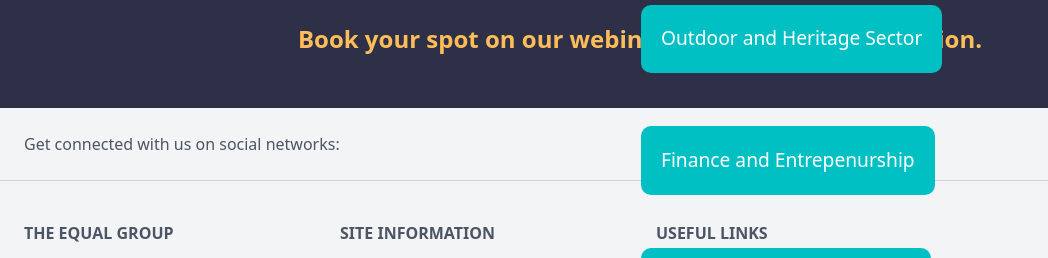
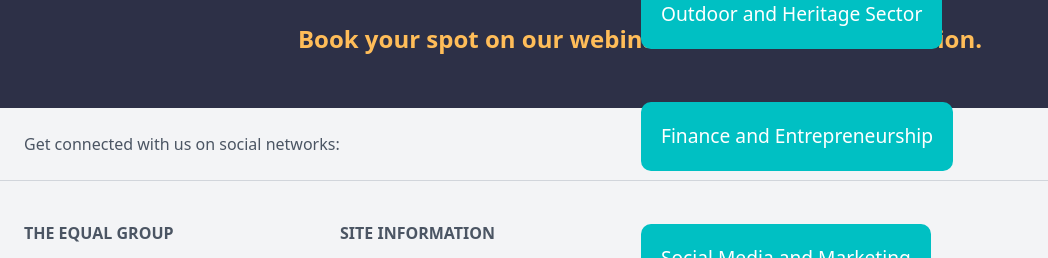
Before and after one commit to arjunkhakh/The-Equal-Group-Webinar-Redesign-Page, a plain HTML site: page index.html in a window 1280 px wide. Shown: the part 440-698 px from the top of the page, 0-1048 px from the left. Drawn offline with nearby package versions, Linux system fonts and the light colour scheme.

Commit message:
spelling error

```diff
--- a/index.html
+++ b/index.html
@@ -67,7 +67,7 @@
         <p id="textForMiddle">This October, The Equal Group are hosting four webinars for Black Futures Month. Each webinar will showcase what progress looks like across different sectors for the Black community. Every Wednesday, we will be joined by a panel of experts in their fields who will discuss what more needs to be done for:
             <button class="box" id="mainButtons">Black Women In Leadership</button>
             <button class="box" id="mainButtons">Outdoor and Heritage Sector</button>
-            <button class="box" id="mainButtons">Finance and Entrepenurship</button>
+            <button class="box" id="mainButtons">Finance and Entrepreneurship</button>
             <button class="box" id="mainButtons">Social Media and Marketing</button>
         </p>
     <p id="BookText">Book your spot on our webinars and let's talk real action.</p>
--- a/style.css
+++ b/style.css
@@ -72,7 +72,7 @@ body {
 #textForMiddle {
     position: absolute;
     left: 48%;
-    top: 25%;
+    top: 22%;
 }
 
 #mainButtons {
```
